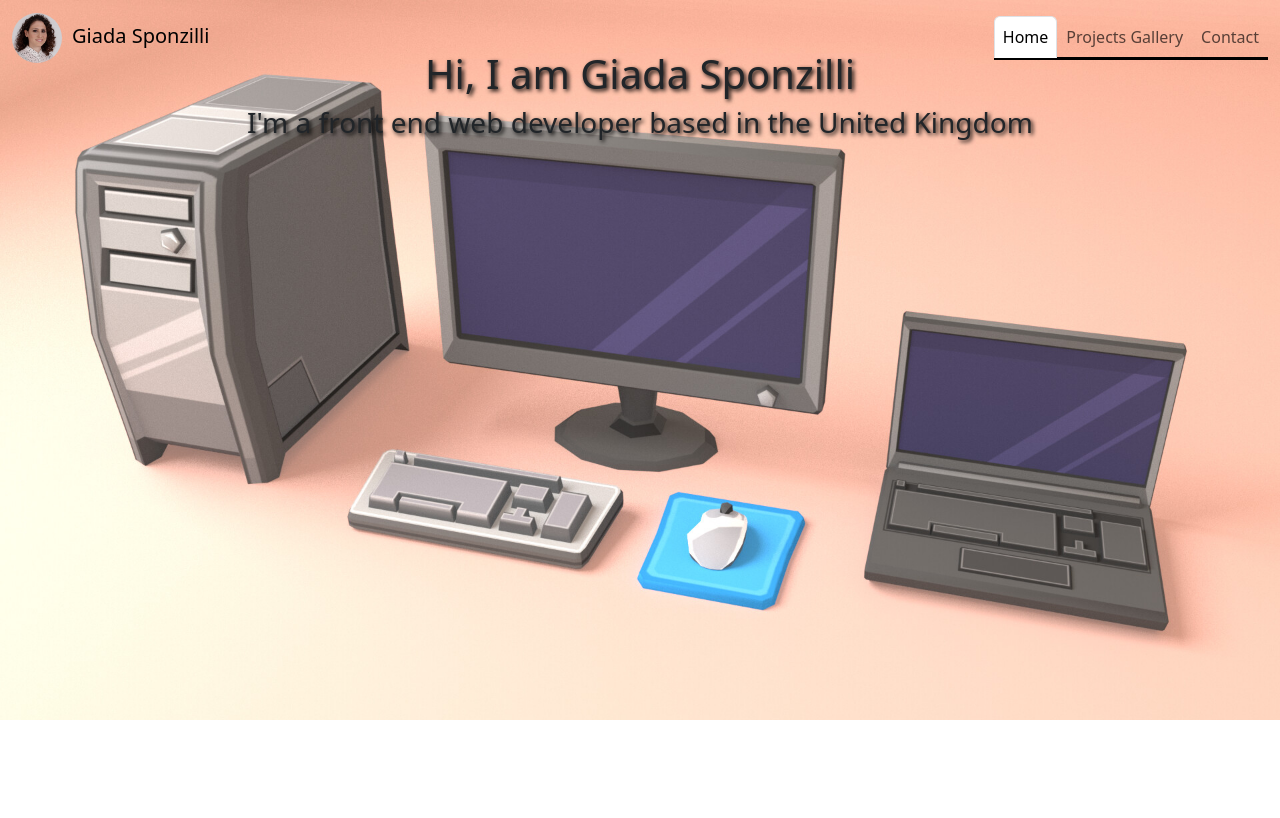
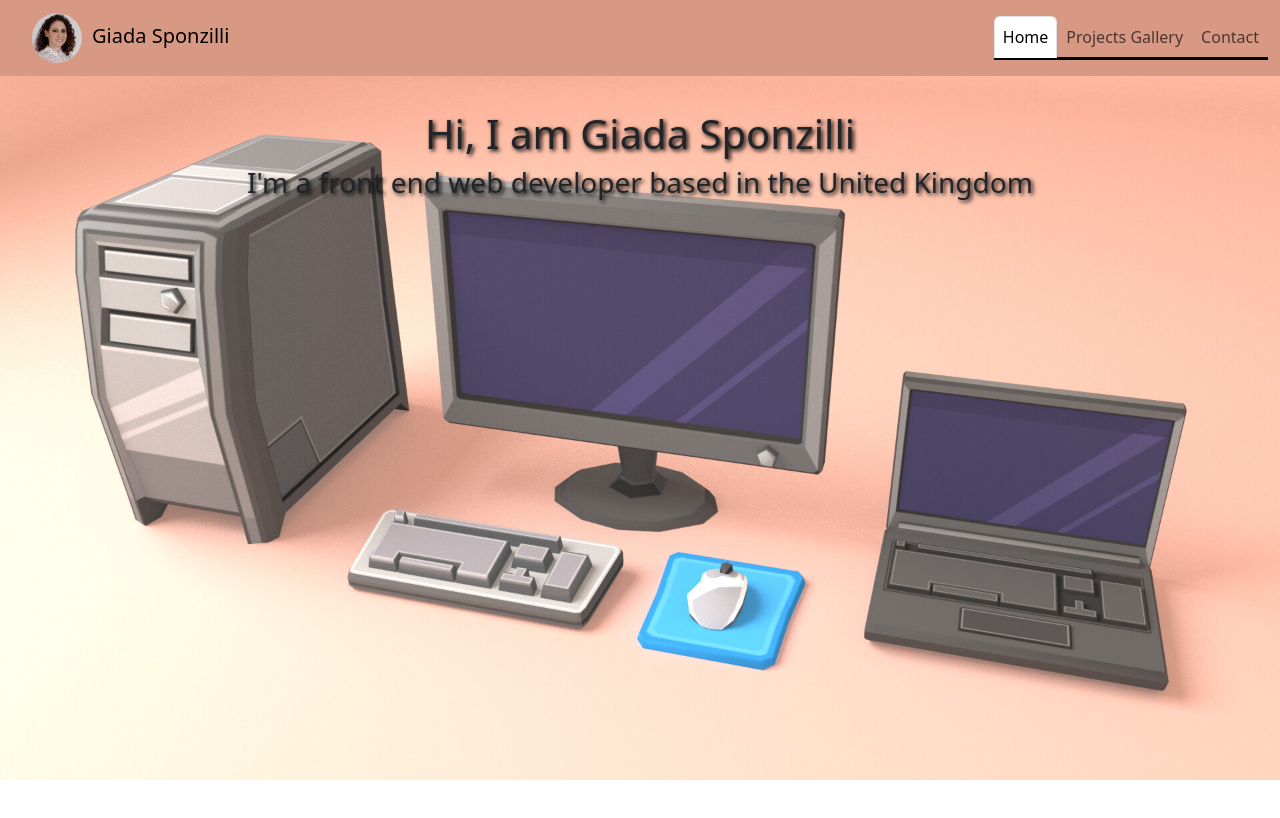
Before and after one commit to giadasponzilli/react-portfolio-giadaSponzilli, a React (Vite) app: page / in a window 1280 px wide. Shown: the top 818 px of the page. Built offline with nearby package versions, Linux system fonts and the light colour scheme.

Commit message:
small changes to navbar

```diff
--- a/src/components/Navbar/style.css
+++ b/src/components/Navbar/style.css
@@ -1,6 +1,6 @@
 .navbar {
   padding: 0;
-  /* background-color: #d89984; */
+  background-color: #d89984;
 }
 
 .nameBrand {
@@ -20,4 +20,5 @@
   height: 50px;
   border-radius: 40px;
   margin-right: 10px;
+  margin-left: 20px;
 }
--- a/src/components/Pages/Home.css
+++ b/src/components/Pages/Home.css
@@ -1,7 +1,3 @@
-/* .home-container {
-  position: relative;
-} */
-
 .background-image {
   background-image: url('../../assets/images/teija-pelkonen-supercyan-computerset-render.jpg');
   background-repeat: no-repeat;
@@ -10,7 +6,9 @@
   padding: 50px;
   max-width: 100vw;
   min-height: 100vw;
-  margin: 0 auto;
+  margin: 60px auto;
+  padding-bottom: 0px;
+  margin-bottom: 0px;
 }
 
 h1, h3 {
```
